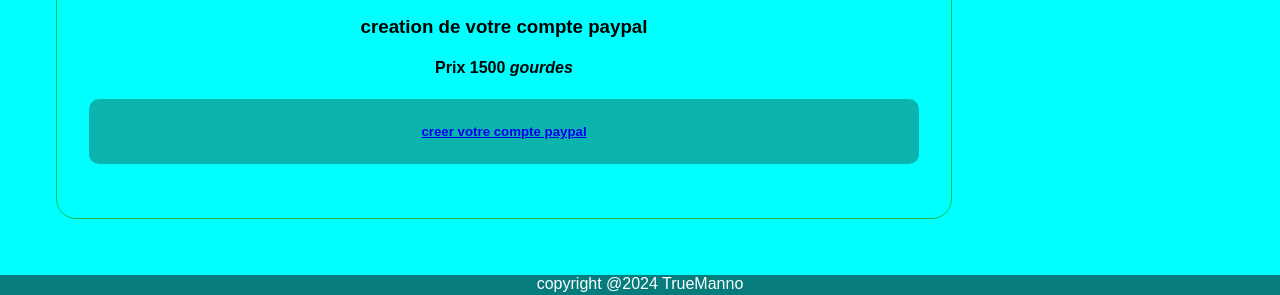
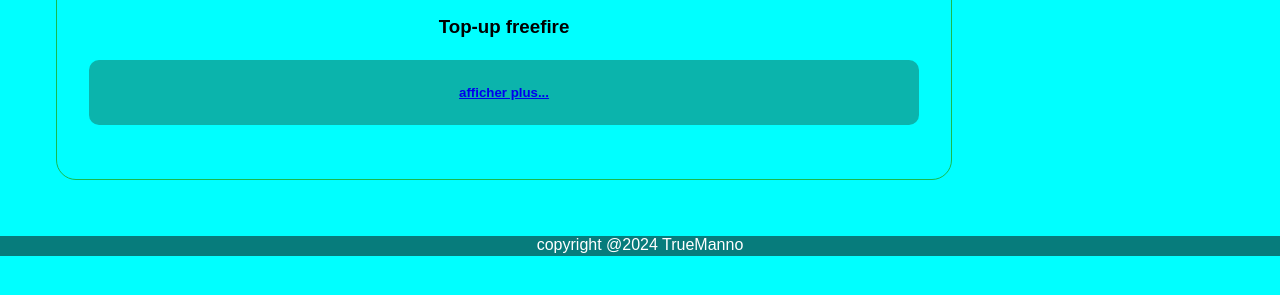
Before and after one commit to tmannobot/EDS-SHOP, a plain HTML site: page serviceEDS.html in a window 1280 px wide. Shown: the part 3623-3918 px from the top of the page. After the commit the page ends 3879 px from the top, so only its background shows below. Drawn offline with Linux system fonts and the light colour scheme.

Commit message:
Update serviceEDS.html

```diff
--- a/serviceEDS.html
+++ b/serviceEDS.html
@@ -181,9 +181,8 @@
                         </div>
                         <div class="PRODUIT-TRUE-T">
                             <img src="freefire.png" alt="FREE FIRE">
-                            <h3>creation de votre compte paypal</h3>
-                            <h4>Prix <strong>1500 <em>gourdes</em></strong></h4>
-                            <h5><A href="CreationDeComptePaypal">creer votre compte paypal</A></h5>
+                            <h3>Top-up freefire</h3>
+                            <h5><A href="topupfreefire.html">afficher plus...</A></h5>
                         </div>
                     </div>
                 </div>
```
